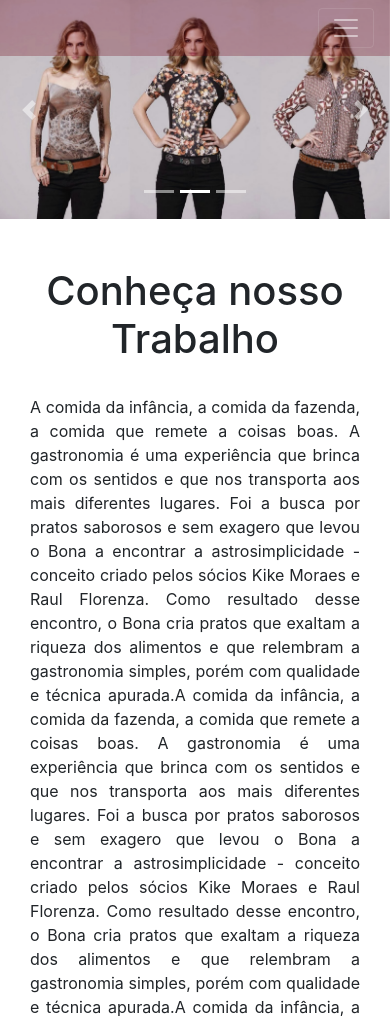
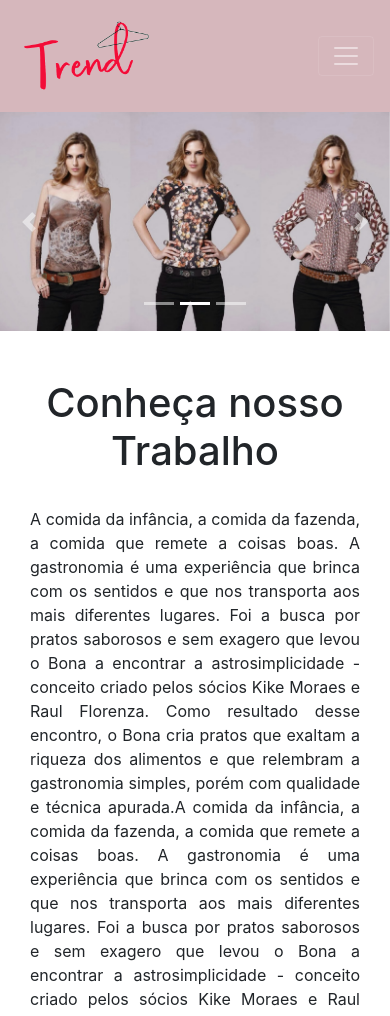
Before and after one commit to Rafadreamer/Ulbra, a plain HTML site: page 2018-2/TNI- Quinta/Projeto-G2/index.html in a window 390 px wide. Shown: the top 1016 px of the page. Drawn offline with nearby package versions, Linux system fonts and the light colour scheme.

Commit message:
trabalho-g2-99%

```diff
--- a/2018-2/TNI- Quinta/Projeto-G2/index.html
+++ b/2018-2/TNI- Quinta/Projeto-G2/index.html
@@ -29,7 +29,7 @@
 
         <nav class="navbar navbar-expand-md fixed-top navbar-dark ">
                 <!-- Brand -->
-                <a class="navbar-brand m-2" href="#"><img src="" alt=""></a>
+                <a class="navbar-brand m-2" href="#"><img src="img/logot.png" alt="logomarca"></a>
 
                 <!-- Toggler/collapsibe Button -->
                 <button class="navbar-toggler" type="button" data-toggle="collapse" data-target="#collapsibleNavbar">
--- a/2018-2/TNI- Quinta/Projeto-G2/style.css
+++ b/2018-2/TNI- Quinta/Projeto-G2/style.css
@@ -51,11 +51,16 @@ footer p{
 
 
 .navbar img {
-    max-width: 10%;
+    max-width: 12%;
 }
 
+.navbar img:hover{
+	transform: scale(1.15);
+}
+
+
 .color{
-	background-color: rgba(109, 0, 18, 0.459) !important;
+	background-color: rgba(109, 0, 51, 0.349) !important;
     position:fixed;
     transition: 2s!important;
 }
@@ -116,7 +121,7 @@ input[type=button], input[type=submit]  {
 	margin: 4px 2px;
 	cursor: pointer;
 	border-radius: 10px;
-	background-color: #4CAF50;
+	background-color: rgba(197, 20, 88, 0.479);
 }
 
 .form {
@@ -135,9 +140,17 @@ input[type=button], input[type=submit]  {
        }
     .navbar{
         background-color: rgba(109, 0, 18, 0.281) !important;
-        position: fixed !important;
+        position: relative !important;
         transition: 1s;
     }
+    .navbar img {
+        float: left;
+        text-align: center;
+        max-width:50%;
 
+    }
+    .navbar-brand {
+        max-width: 70%!important;
+    }
 
 }
```
Also changed, not shown: 2018-2/TNI- Quinta/Projeto-G2/img/icon.jpg (deleted), 2018-2/TNI- Quinta/Projeto-G2/img/logot.png (added).
